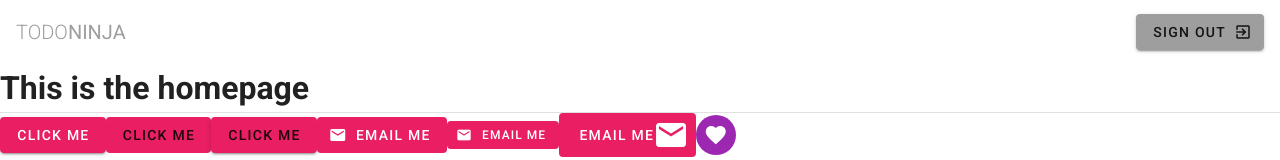
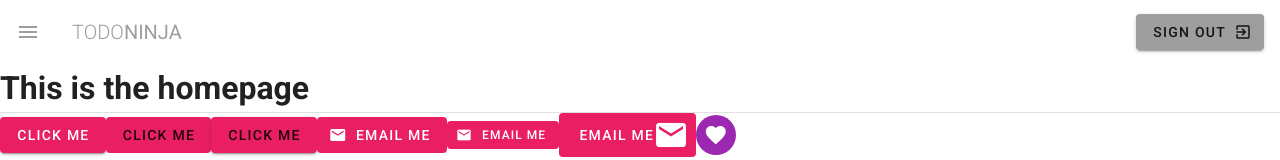
Before and after one commit to yudai142/ninja-task, a Vue app: page / in a window 1280 px wide. Shown: the top 160 px of the page. Built offline with nearby package versions, Linux system fonts and the light colour scheme.

Commit message:
ナビゲーションドロワー作成

```diff
--- a/src/components/Navbar.vue
+++ b/src/components/Navbar.vue
@@ -2,6 +2,7 @@
   <nav>
 
     <v-toolbar flat app>
+      <v-app-bar-nav-icon @click="drawer = !drawer" class="grey--text"></v-app-bar-nav-icon>
       <v-toolbar-title class="text-uppercase grey--text">
         <span class="font-weight-light">Todo</span>
         <span>Ninja</span>
@@ -13,6 +14,10 @@
       </v-btn>
     </v-toolbar>
 
+    <v-navigation-drawer app v-model="drawer" class="indigo" fixed temporary>
+      <p>test</p>
+    </v-navigation-drawer>
+
   </nav>
 </template>
 
@@ -20,6 +25,7 @@
 export default {
   data() {
     return {
+      drawer: false
     }
   }
 }
```
